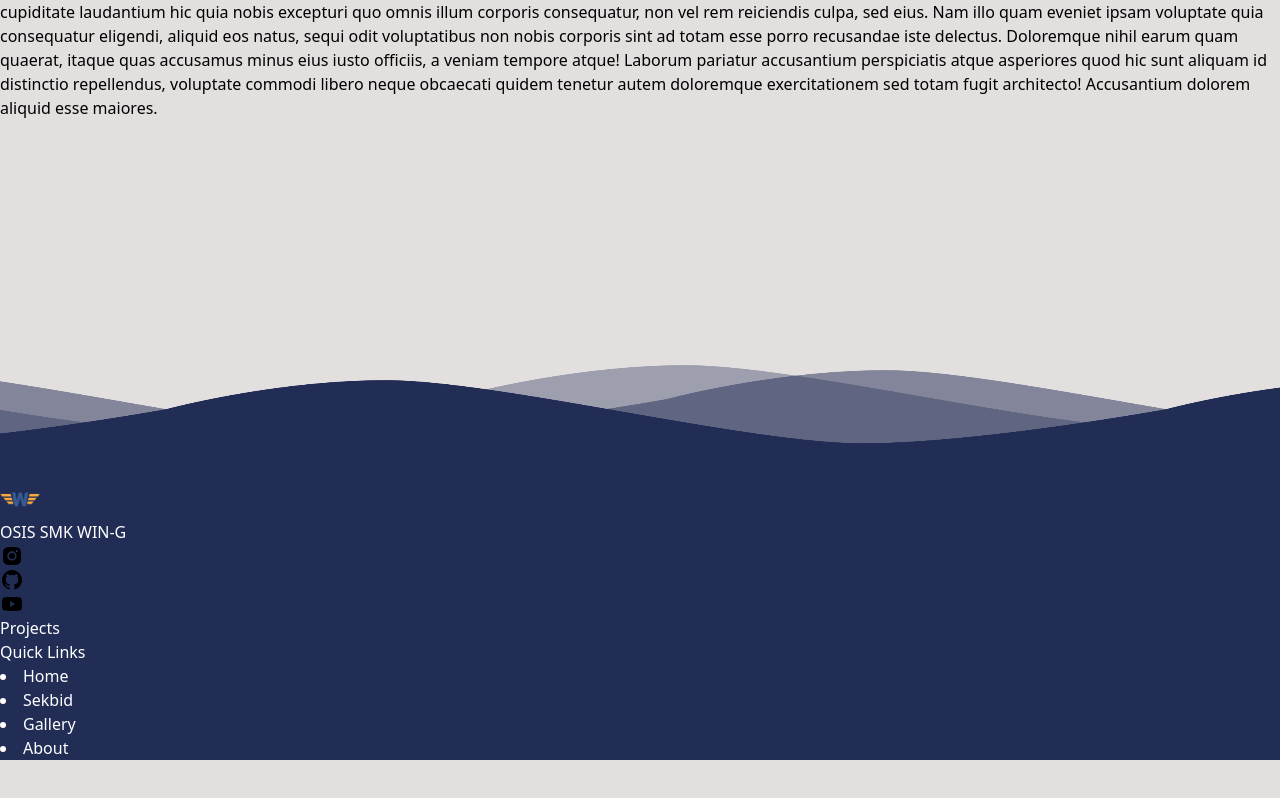
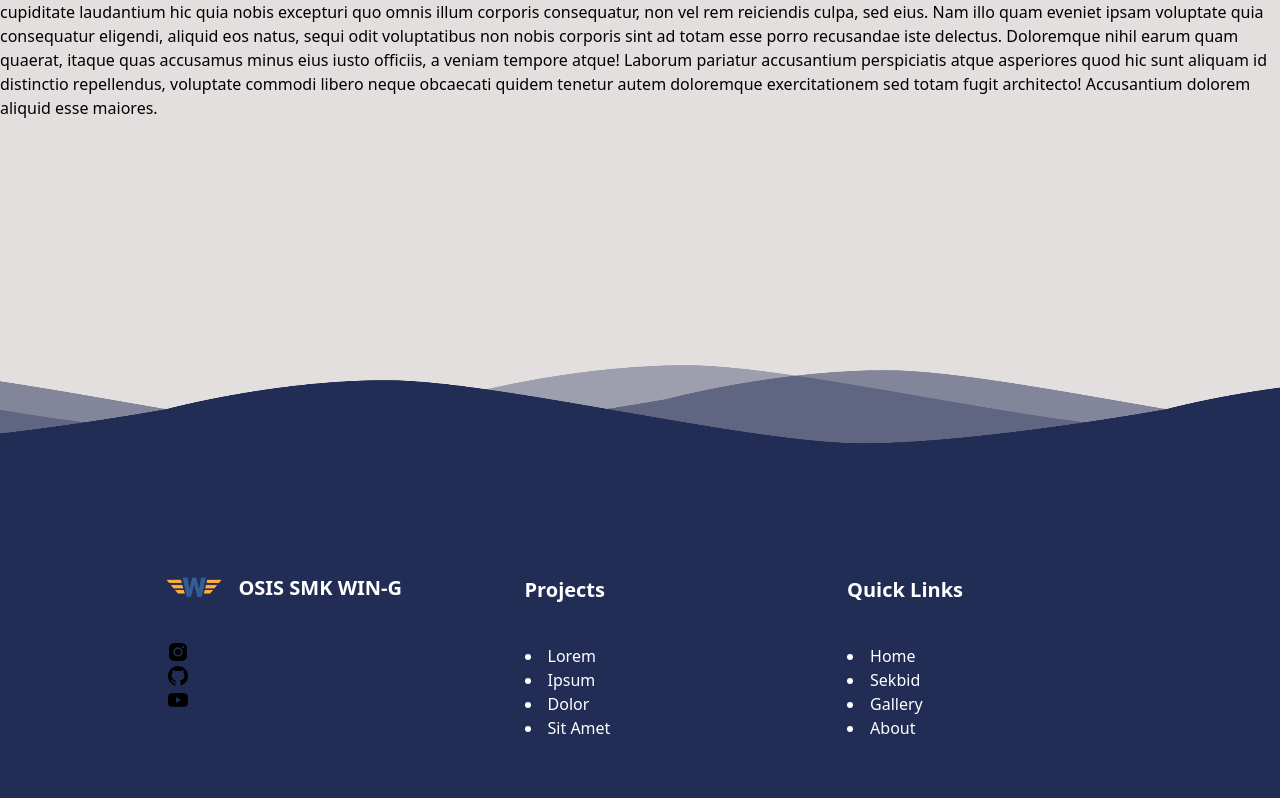
Before and after one commit to osiswing/osissmkwing, a Vue app: page / in a window 1280 px wide. Shown: the part 1943-2741 px from the top of the page. Before the commit the page ends 2703 px from the top, so only its background shows below. Built offline with nearby package versions, Linux system fonts and the light colour scheme.

Commit message:
new: Vercel Speed Insights

```diff
--- a/package.json
+++ b/package.json
@@ -9,6 +9,7 @@
     "preview": "vite preview"
   },
   "dependencies": {
+    "@vercel/speed-insights": "^1.0.10",
     "vue": "^3.4.21",
     "vue-router": "^4.3.2"
   },
--- a/src/App.vue
+++ b/src/App.vue
@@ -1,5 +1,10 @@
+<script setup lang="ts">
+  import { SpeedInsights } from '@vercel/speed-insights/vue';
+</script>
+
 <template>
   <div id="app">
+    <SpeedInsights />
     <router-view/>
   </div>
 </template>
--- a/src/components/FooterBar.vue
+++ b/src/components/FooterBar.vue
@@ -5,11 +5,13 @@
         <div class="wave wave3"></div>
         <div class="wave wave3"></div>
     </div>
-  <footer class="bg-[#222D56] text-white">
-
+  <footer class="bg-[#222D56] text-white grid footer">
+      <!-- footer content -->
     <div class="">
-        <img src="../assets/osis-wing.png" alt="" class="w-10">
-        <h1>OSIS SMK WIN-G</h1>
+        <div class="flex items-center mb-6">
+            <img src="../assets/osis-wing.png" alt="" class="w-14">
+            <h1 class="ml-4 ">OSIS SMK WIN-G</h1>
+        </div>
         <div>
             <a href="#" class=""><svg xmlns="http://www.w3.org/2000/svg" width="24" height="24" viewBox="0 0 24 24" style="fill: rgba(0, 0, 0, 1);transform: ;msFilter:;"><path d="M20.947 8.305a6.53 6.53 0 0 0-.419-2.216 4.61 4.61 0 0 0-2.633-2.633 6.606 6.606 0 0 0-2.186-.42c-.962-.043-1.267-.055-3.709-.055s-2.755 0-3.71.055a6.606 6.606 0 0 0-2.185.42 4.607 4.607 0 0 0-2.633 2.633 6.554 6.554 0 0 0-.419 2.185c-.043.963-.056 1.268-.056 3.71s0 2.754.056 3.71c.015.748.156 1.486.419 2.187a4.61 4.61 0 0 0 2.634 2.632 6.584 6.584 0 0 0 2.185.45c.963.043 1.268.056 3.71.056s2.755 0 3.71-.056a6.59 6.59 0 0 0 2.186-.419 4.615 4.615 0 0 0 2.633-2.633c.263-.7.404-1.438.419-2.187.043-.962.056-1.267.056-3.71-.002-2.442-.002-2.752-.058-3.709zm-8.953 8.297c-2.554 0-4.623-2.069-4.623-4.623s2.069-4.623 4.623-4.623a4.623 4.623 0 0 1 0 9.246zm4.807-8.339a1.077 1.077 0 0 1-1.078-1.078 1.077 1.077 0 1 1 2.155 0c0 .596-.482 1.078-1.077 1.078z"></path><circle cx="11.994" cy="11.979" r="3.003"></circle></svg></a>
             <a href="#"><svg xmlns="http://www.w3.org/2000/svg" width="24" height="24" viewBox="0 0 24 24" style="fill: rgba(0, 0, 0, 1);transform: ;msFilter:;"><path fill-rule="evenodd" clip-rule="evenodd" d="M12.026 2c-5.509 0-9.974 4.465-9.974 9.974 0 4.406 2.857 8.145 6.821 9.465.499.09.679-.217.679-.481 0-.237-.008-.865-.011-1.696-2.775.602-3.361-1.338-3.361-1.338-.452-1.152-1.107-1.459-1.107-1.459-.905-.619.069-.605.069-.605 1.002.07 1.527 1.028 1.527 1.028.89 1.524 2.336 1.084 2.902.829.091-.645.351-1.085.635-1.334-2.214-.251-4.542-1.107-4.542-4.93 0-1.087.389-1.979 1.024-2.675-.101-.253-.446-1.268.099-2.64 0 0 .837-.269 2.742 1.021a9.582 9.582 0 0 1 2.496-.336 9.554 9.554 0 0 1 2.496.336c1.906-1.291 2.742-1.021 2.742-1.021.545 1.372.203 2.387.099 2.64.64.696 1.024 1.587 1.024 2.675 0 3.833-2.33 4.675-4.552 4.922.355.308.675.916.675 1.846 0 1.334-.012 2.41-.012 2.737 0 .267.178.577.687.479C19.146 20.115 22 16.379 22 11.974 22 6.465 17.535 2 12.026 2z"></path></svg></a>
@@ -17,12 +19,16 @@
         </div>
     </div>
 
-    <div>
-        <h1>Projects</h1>
+    <div class="">
+        <h1 class="mb-6 py-4">Projects</h1>
+        <li> <a href="#">Lorem</a></li>
+        <li> <a href="#">Ipsum</a></li>
+        <li> <a href="#">Dolor</a></li>
+        <li> <a href="#">Sit Amet</a></li>
     </div>
 
     <div>
-        <h1>Quick Links</h1>
+        <h1 class="mb-6 py-4">Quick Links</h1>
         <li><router-link class="nav-menu" to="/">Home</router-link></li>
         <li><router-link class="nav-menu" to="/sekbid">Sekbid</router-link></li>
         <li><router-link class="nav-menu" to="/gallery">Gallery</router-link></li>
--- a/src/style.css
+++ b/src/style.css
@@ -151,4 +151,17 @@
 
     }
   }
+
+  .footer {
+    grid-template-columns: repeat(auto-fit, minmax(200px, auto));
+    gap: 3.5rem;
+    padding: 80px 13% 70px;
+    position: absolute;
+    left: 0;
+    right: 0;
+  }
+
+  .footer h1 {
+    @apply font-bold text-xl
+  }
 }
```
Also changed, not shown: src/assets/Vector.svg (added), 1 other file (tests, documents, lock files or other folders).
